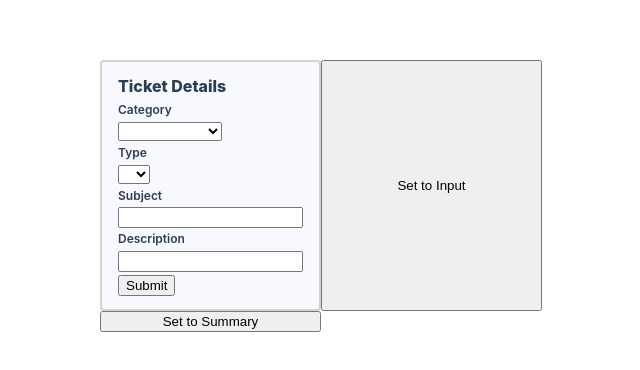
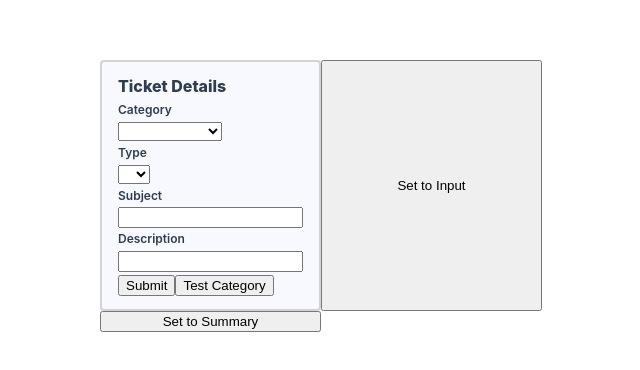
Before and after one commit to JamesPardue/VueInterface, a Vue app in the folder vue-interface/: page / in a window 1280 px wide. Shown: the part 204-574 px from the top of the page, without its empty margins (319-959 px from the left). Built offline with nearby package versions, Linux system fonts and the light colour scheme.

Commit message:
refactor appstate

```diff
--- a/vue-interface/src/App.vue
+++ b/vue-interface/src/App.vue
@@ -2,18 +2,30 @@
 import { ref } from 'vue'
 import TicketForm from './components/TicketForm.vue'
 import TicketSummary from './components/TicketSummary.vue'
+import { type Ticket } from '@/definitions/TicketTypeDefintions'
 
-const AppState = ref<'input' | 'summary'>('input')
+type InputState = {
+  state: 'input'
+}
+type SummaryState = {
+  state: 'summary'
+  ticket?: Ticket
+}
+
+const AppState = ref<InputState | SummaryState>({ state: 'input' })
 </script>
 
 <template>
-  <TicketForm v-if="AppState === 'input'" @change-to-summary-state="AppState = 'summary'" />
+  <TicketForm
+    v-if="AppState.state === 'input'"
+    @change-to-summary-state="AppState = { state: 'summary' }"
+  />
   <TicketSummary v-else />
 
   <button
     @click="
       () => {
-        AppState = 'input'
+        AppState = { state: 'input' }
       }
     "
   >
@@ -22,7 +34,7 @@ const AppState = ref<'input' | 'summary'>('input')
   <button
     @click="
       () => {
-        AppState = 'summary'
+        AppState = { state: 'summary' }
       }
     "
   >
--- a/vue-interface/src/components/TicketForm.vue
+++ b/vue-interface/src/components/TicketForm.vue
@@ -1,8 +1,9 @@
 <script setup lang="ts">
 import { ref } from 'vue'
 import InputFrame from './InputFrame.vue'
+import { type TicketCategory } from '@/definitions/TicketTypeDefintions'
 
-const categorySelected = ref('')
+const categorySelected = ref<TicketCategory>(null)
 const typesSelected = ref('')
 const subjectText = ref('')
 const descriptionText = ref('')
@@ -19,10 +20,10 @@ defineEmits(['changeToSummaryState'])
     <div class="inputs">
       <InputFrame label="Category">
         <select v-model="categorySelected">
-          <option>Hardware</option>
-          <option>Software</option>
-          <option>Network</option>
-          <option>In-Processing</option>
+          <option value="hardware">Hardware</option>
+          <option value="software">Software</option>
+          <option value="network">Network</option>
+          <option value="in-processing">In-Processing</option>
         </select>
       </InputFrame>
 
@@ -44,6 +45,15 @@ defineEmits(['changeToSummaryState'])
     </div>
 
     <button @click="$emit('changeToSummaryState')">Submit</button>
+    <button
+      @click="
+        () => {
+          console.log(categorySelected)
+        }
+      "
+    >
+      Test Category
+    </button>
   </div>
 </template>
 
--- /dev/null
+++ b/vue-interface/src/definitions/TicketTypeDefintions.ts
@@ -0,0 +1,7 @@
+export type TicketCategory = null | 'Hardware' | 'Software'
+
+export type Ticket = {
+  id: number
+  category: TicketCategory
+  subject: String
+}
```
